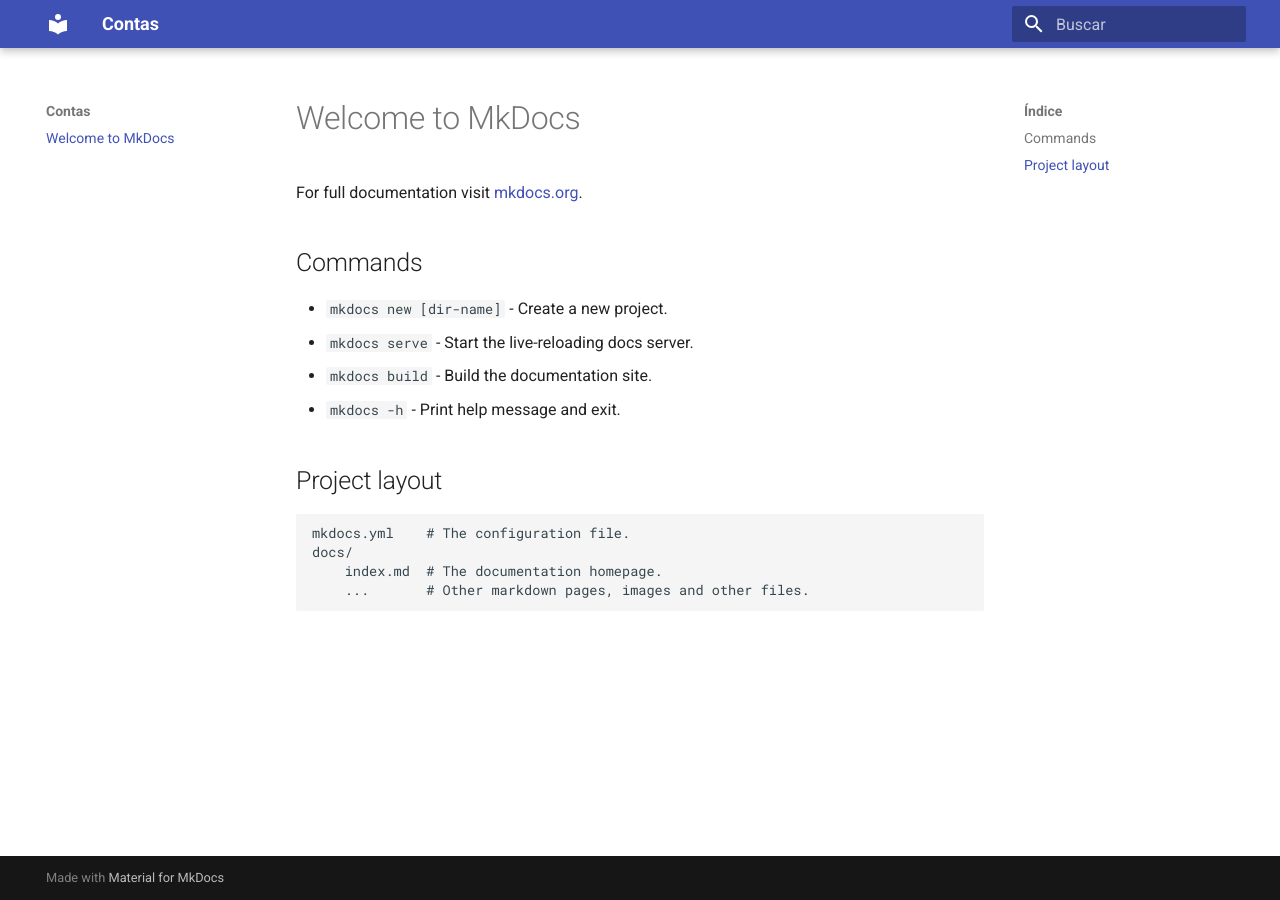
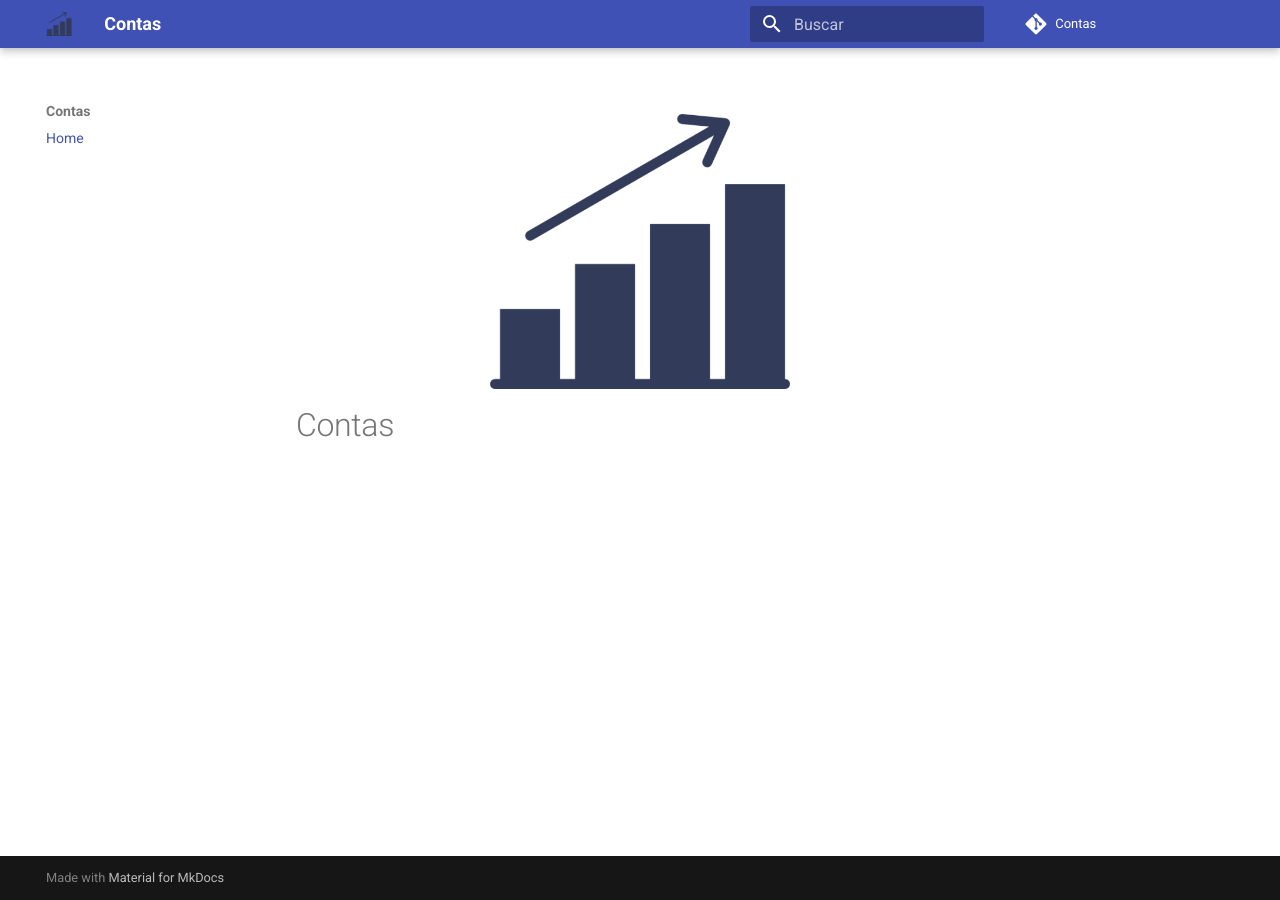
Before and after one commit to johonnes/music-notas, an MkDocs documentation site: the page built from docs/index.md, in a window 1280 px wide. Built offline with MkDocs 1.6.1 and Material for MkDocs 9.7.7, drawn with Linux system fonts in a browser that asks for light colours; comment, search, counter and statistics services are not loaded.

Commit message:
commit estrutura inicial da documentação

```diff
--- a/docs/index.md
+++ b/docs/index.md
@@ -1,17 +1,2 @@
-# Welcome to MkDocs
-
-For full documentation visit [mkdocs.org](https://www.mkdocs.org).
-
-## Commands
-
-* `mkdocs new [dir-name]` - Create a new project.
-* `mkdocs serve` - Start the live-reloading docs server.
-* `mkdocs build` - Build the documentation site.
-* `mkdocs -h` - Print help message and exit.
-
-## Project layout
-
-    mkdocs.yml    # The configuration file.
-    docs/
-        index.md  # The documentation homepage.
-        ...       # Other markdown pages, images and other files.
+![logo do projeto](assets/logo.png){width="300" .center}
+# Contas
--- /dev/null
+++ b/docs/stylesheets/extra.css
@@ -0,0 +1,5 @@
+.center{
+    display :block;
+    margin-left: auto;
+    margin-right: auto;
+}
--- a/mkdocs.yml
+++ b/mkdocs.yml
@@ -1,5 +1,16 @@
 site_name: Contas
+repo_url: https://github.com/johonnes/WJSP
+repo_name: Contas
+edit_uri: tree/main/docs
 
 theme:
   name: material
   language: pt-BR
+  logo: assets/logo.png
+  favicon: assets/logo.png
+
+markdown_extensions:
+  - attr_list
+
+extra_css:
+  - stylesheets/extra.css
```
Also changed, not shown: docs/assets/logo.png (added).
